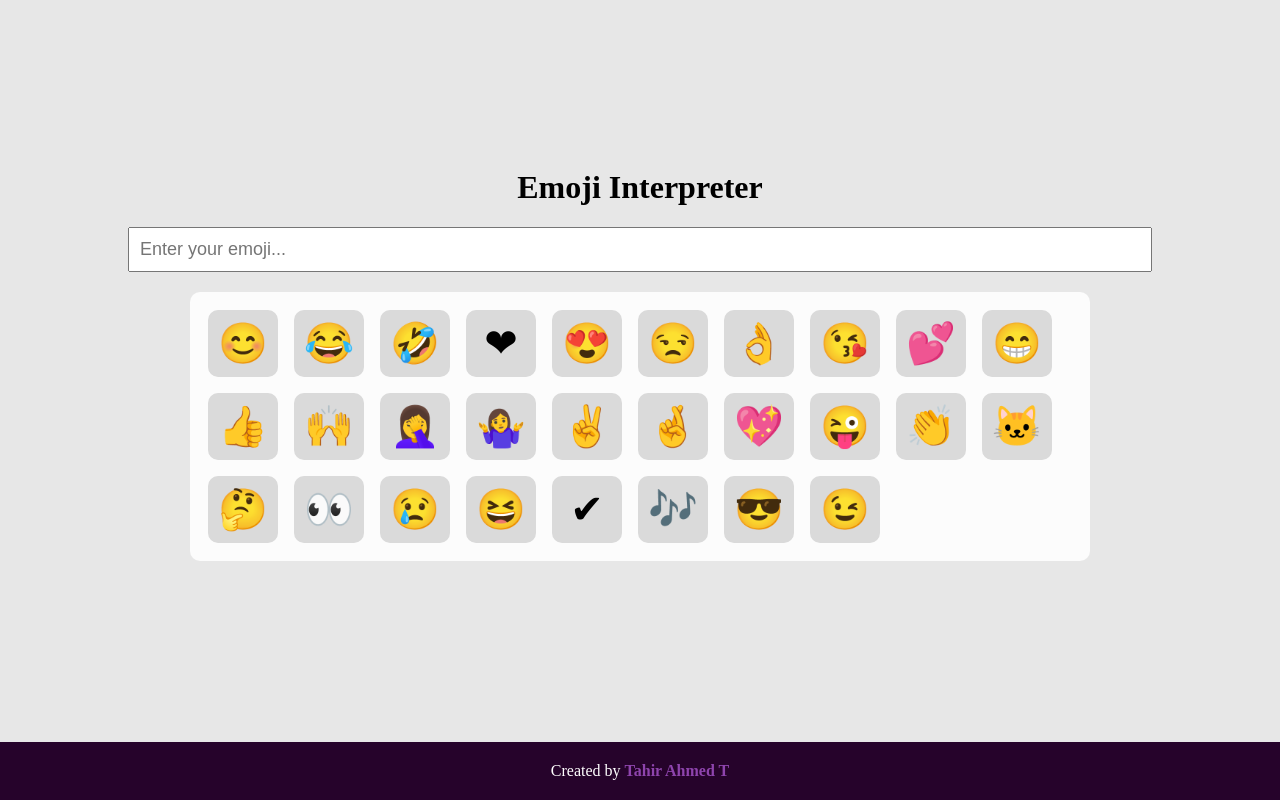
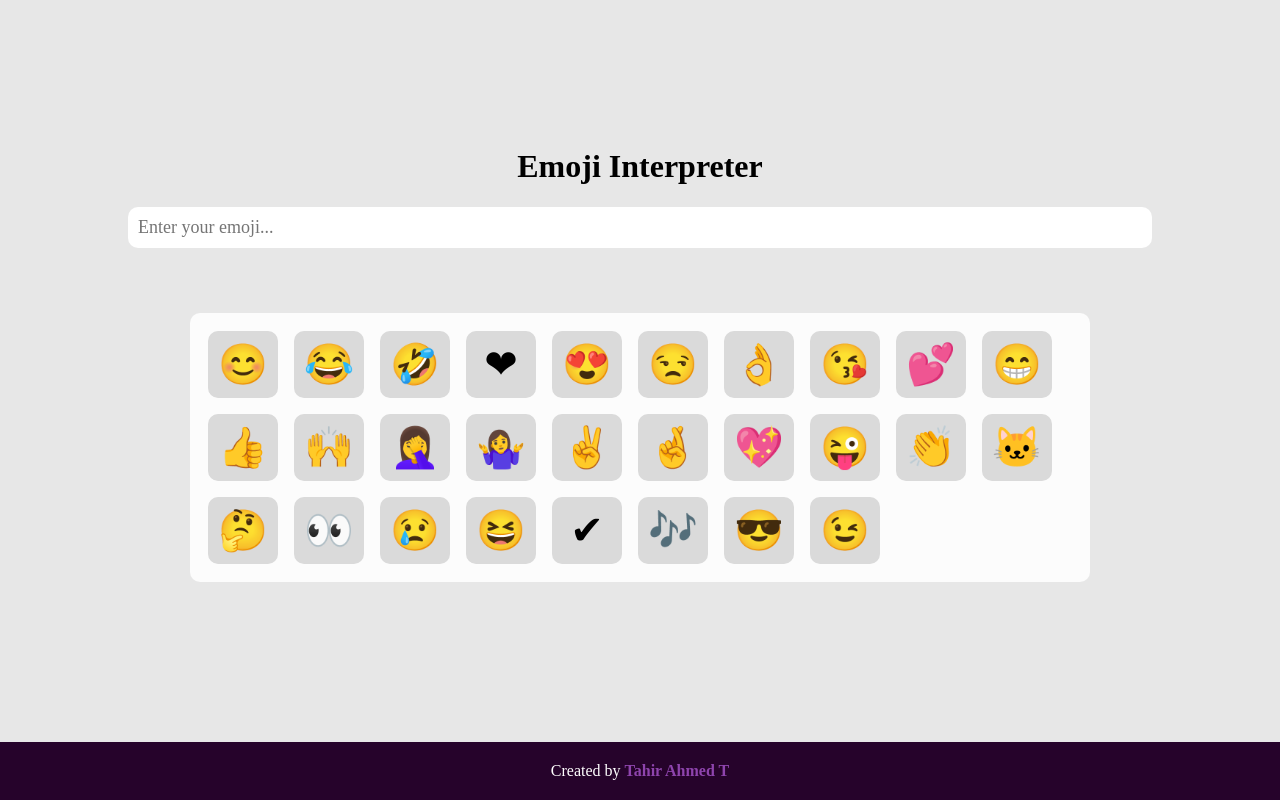
Before and after one commit to ttahm3d/noegcamp-markEight, a React (Create React App) app: page / in a window 1280 px wide. Built offline with nearby package versions, Linux system fonts and the light colour scheme.

Commit message:
Fixed margin

```diff
--- a/src/styles.css
+++ b/src/styles.css
@@ -16,6 +16,7 @@ body {
 .meaning {
   font-size: 20px;
   width: 70%;
+  min-height: 45px;
   margin: 0 auto;
 }
 
@@ -25,7 +26,11 @@ h1 {
 input {
   width: 80vw;
   padding: 10px;
+  border-radius: 10px;
+
   font-size: 18px;
+  font-family: inherit;
+  border: none;
 }
 
 .emojis-wrapper {
```
